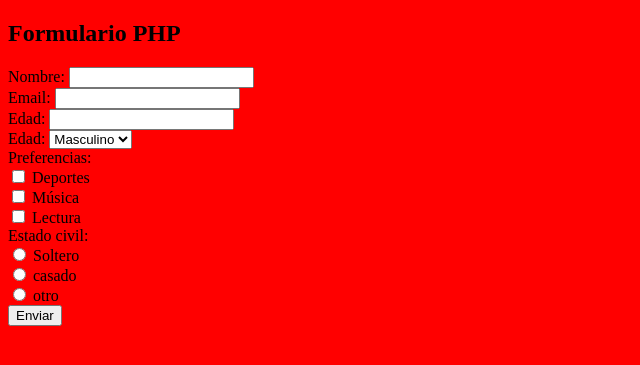
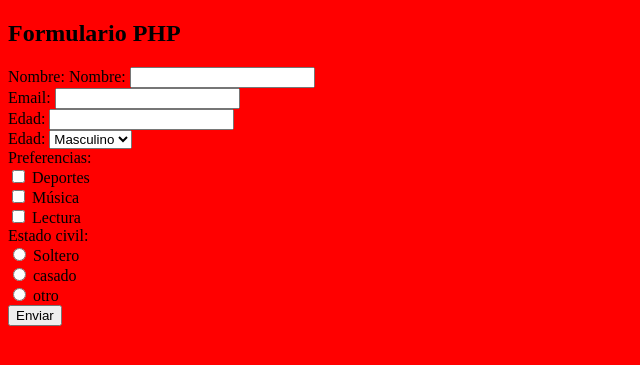
Before and after one commit to luisperez17/php, a PHP site: page / in a window 1280 px wide. Shown: the top 365 px of the page, without its empty margins (0-640 px from the left). Run offline with PHP 8.4, Linux system fonts and the light colour scheme.

Commit message:
modificacion de formulario

```diff
--- a/Luis/index.php
+++ b/Luis/index.php
@@ -7,6 +7,7 @@
 <body>
     <h2>Formulario PHP</h2>
     <form action="procesar.php" method="POST">
+        <label for="nombre">Nombre:</label>
         <label for="nombre">Nombre:</label>
         <input type="text" name="nombre" id="nombre" required><br>
 
```
